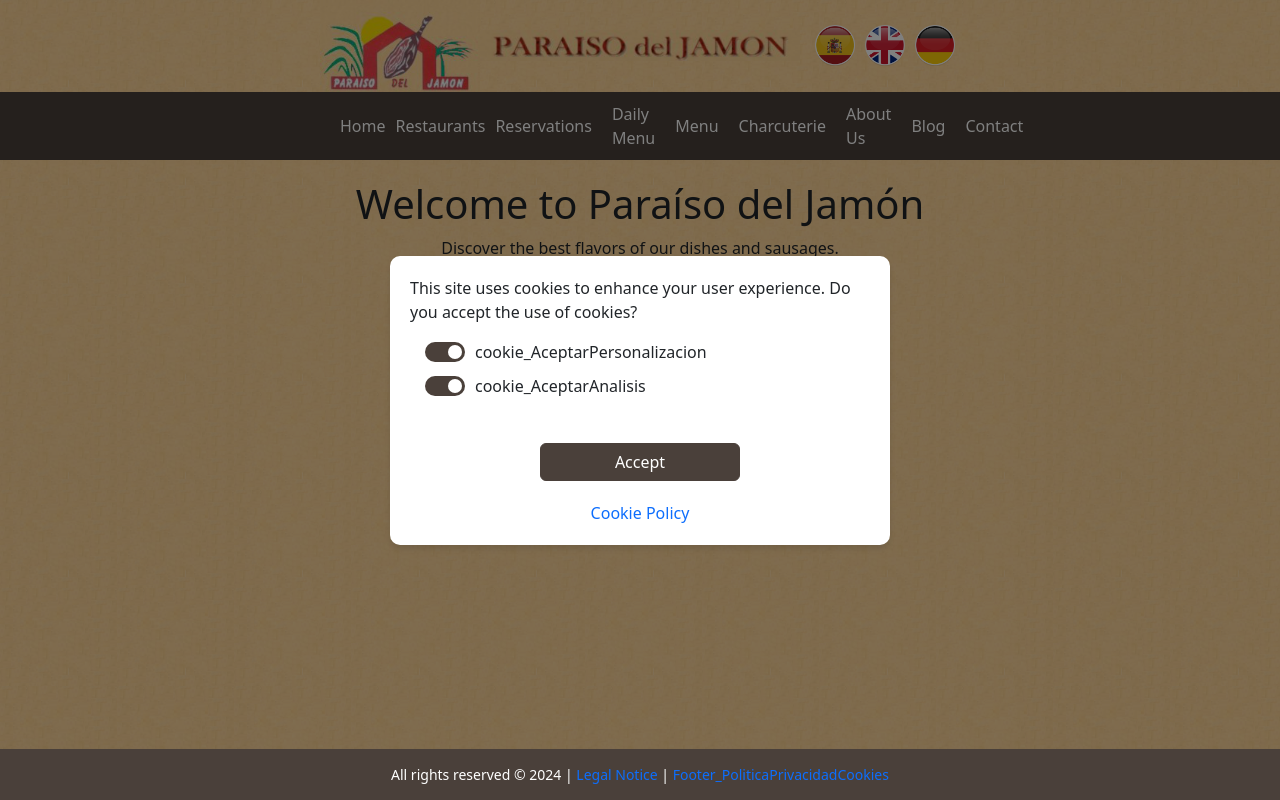
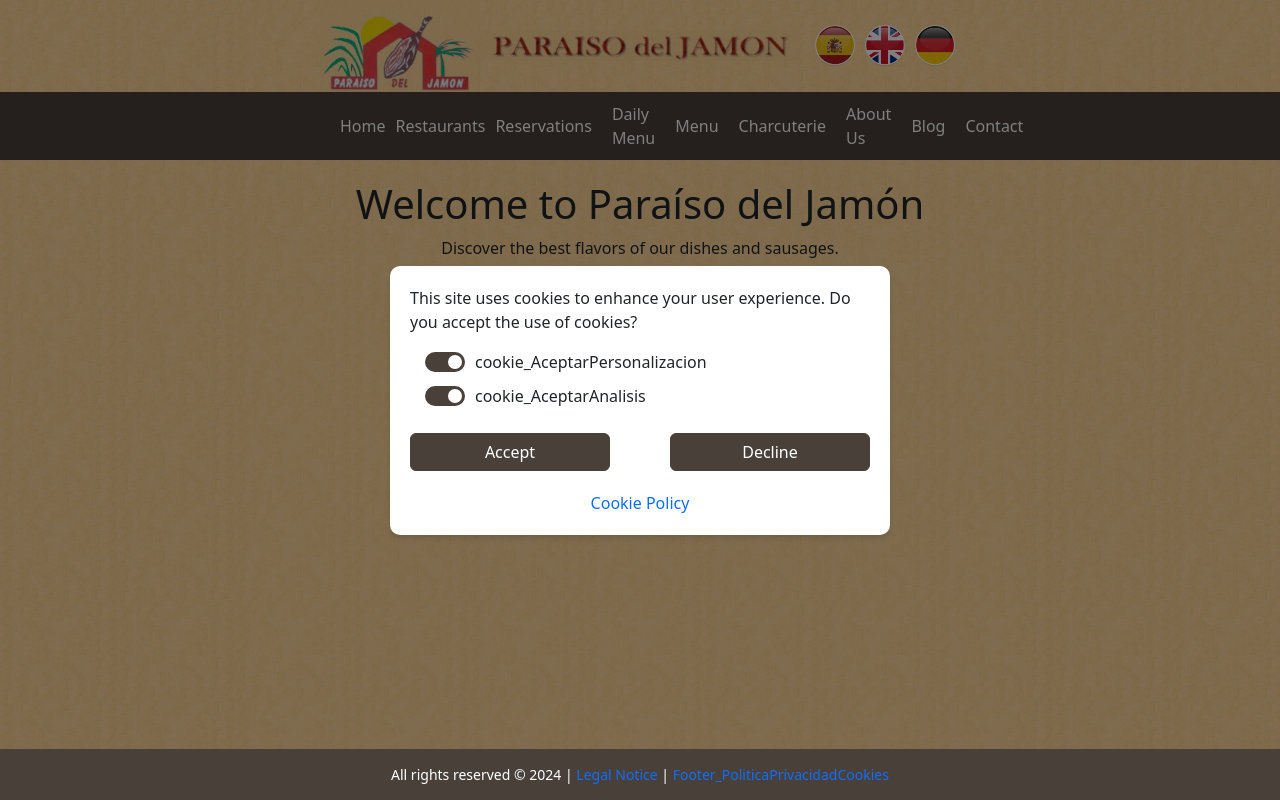
Before and after one commit to Galen222/ParaisoWeb, a Next.js app in the folder frontend/: page / in a window 1280 px wide. Built offline with nearby package versions, Linux system fonts and the light colour scheme.

Commit message:
Frontend: Después de envía el formulario en contacto los campos se limpian. Agregado de nuevo botón rechazar en banner de cookies. Web actualizada a Versión 0.2.1.

```diff
--- a/frontend/package.json
+++ b/frontend/package.json
@@ -1,6 +1,6 @@
 {
   "name": "paraisoweb",
-  "version": "0.2.0",
+  "version": "0.2.1",
   "private": true,
   "scripts": {
     "dev": "next dev",
--- a/frontend/src/components/Cookie.tsx
+++ b/frontend/src/components/Cookie.tsx
@@ -7,10 +7,11 @@ import styles from "../styles/Cookie.module.css";
 
 interface CookieProps {
   onAccept: () => void;
+  onDecline: () => void;
   onPolicyLinkClick: () => void;
 }
 
-const Cookie: React.FC<CookieProps> = ({ onAccept, onPolicyLinkClick }) => {
+const Cookie: React.FC<CookieProps> = ({ onAccept, onDecline, onPolicyLinkClick }) => {
   const intl = useIntl();
   const { AcceptCookieAnalysis, setAcceptCookieAnalysis, AcceptCookiePersonalization, setAcceptCookiePersonalization } = useCookieConsent();
 
@@ -57,8 +58,11 @@ const Cookie: React.FC<CookieProps> = ({ onAccept, onPolicyLinkClick }) => {
           </label>
         </div>
         <div className={styles.buttonContainer}>
-          <button className={`btn btn-primary mt-25p mx-auto ${styles.acceptButton}`} onClick={onAccept}>
+          <button className={`btn btn-primary ${styles.acceptButton}`} onClick={onAccept}>
             {intl.formatMessage({ id: "cookie_BotonAceptar" })}
+          </button>
+          <button className={`btn btn-primary ${styles.cancelButton}`} onClick={onDecline}>
+            {intl.formatMessage({ id: "cookie_BotonRechazar" })}
           </button>
         </div>
         <Link
--- a/frontend/src/locales/es.json
+++ b/frontend/src/locales/es.json
@@ -58,7 +58,7 @@
   "contacto_ArchivoNoJPG": "Por favor, sube una imagen en formato JPG.",
   "contacto_ArchivoGrande": "Por favor, sube una imagen de tamaño máximo de 1MB",
   "contacto_PoliticaPrivacidad_1": "He leído y acepto la",
-  "contacto_PoliticaPrivacidad_2": "política de privacidad y cookies",
+  "contacto_PoliticaPrivacidad_2": "política de privacidad",
   "contacto_Formulario": "Formulario enviado correctamente.",
 
   "error_Error400": "Solicitud incorrecta. Por favor, verifica los datos enviados e inténtalo de nuevo.",
@@ -81,7 +81,8 @@
   "cookie_AceptarPersonalizacion": "Aceptar cookies de personalización",
   "cookie_AceptarAnalisis": "Aceptar cookies de análisis",
   "cookie_BotonAceptar": "Aceptar",
-  "cookie_Enlace": "Política de privacidad y cookies",
+  "cookie_BotonRechazar": "Rechazar",
+  "cookie_Enlace": "Política de cookies",
 
   "politicaPrivacidadCookies_Principal_Titulo": "Política de privacidad y cookies",
   "politicaCookies_Principal_Titulo": "Política de cookies",
--- a/frontend/src/pages/_app.tsx
+++ b/frontend/src/pages/_app.tsx
@@ -109,6 +109,9 @@ function MainComponent({ Component, pageProps }: MainComponentProps) {
                   console.log("entra en false idioma");
                 }
               }}
+              onDecline={() => {
+                setShowCookieModal(false);
+              }}
               onPolicyLinkClick={handlePolicyLinkClick}
             />
           )}
--- a/frontend/src/styles/Cookie.module.css
+++ b/frontend/src/styles/Cookie.module.css
@@ -69,7 +69,7 @@ input:checked + .slider:before {
 .buttonContainer {
   display: flex;
   justify-content: space-between;
-  margin-top: 20px;
+  margin-top: 25px;
 }
 
 .acceptButton {
@@ -84,6 +84,18 @@ input:checked + .slider:before {
   --bs-btn-disabled-border-color: #4a403a;
 }
 
+.cancelButton {
+  width: 200px;
+  --bs-btn-bg: #4a403a;
+  --bs-btn-border-color: #4a403a;
+  --bs-btn-hover-bg: #dc3545;
+  --bs-btn-hover-border-color: #dc3545;
+  --bs-btn-active-bg: #dc3545;
+  --bs-btn-active-border-color: #dc3545;
+  --bs-btn-disabled-bg: #4a403a;
+  --bs-btn-disabled-border-color: #4a403a;
+}
+
 .link {
   display: block;
   margin-top: 20px;
```
Also changed, not shown: frontend/src/pages/contacto.tsx (+9 -0 lines), 1 other file (tests, documents, lock files or other folders).
